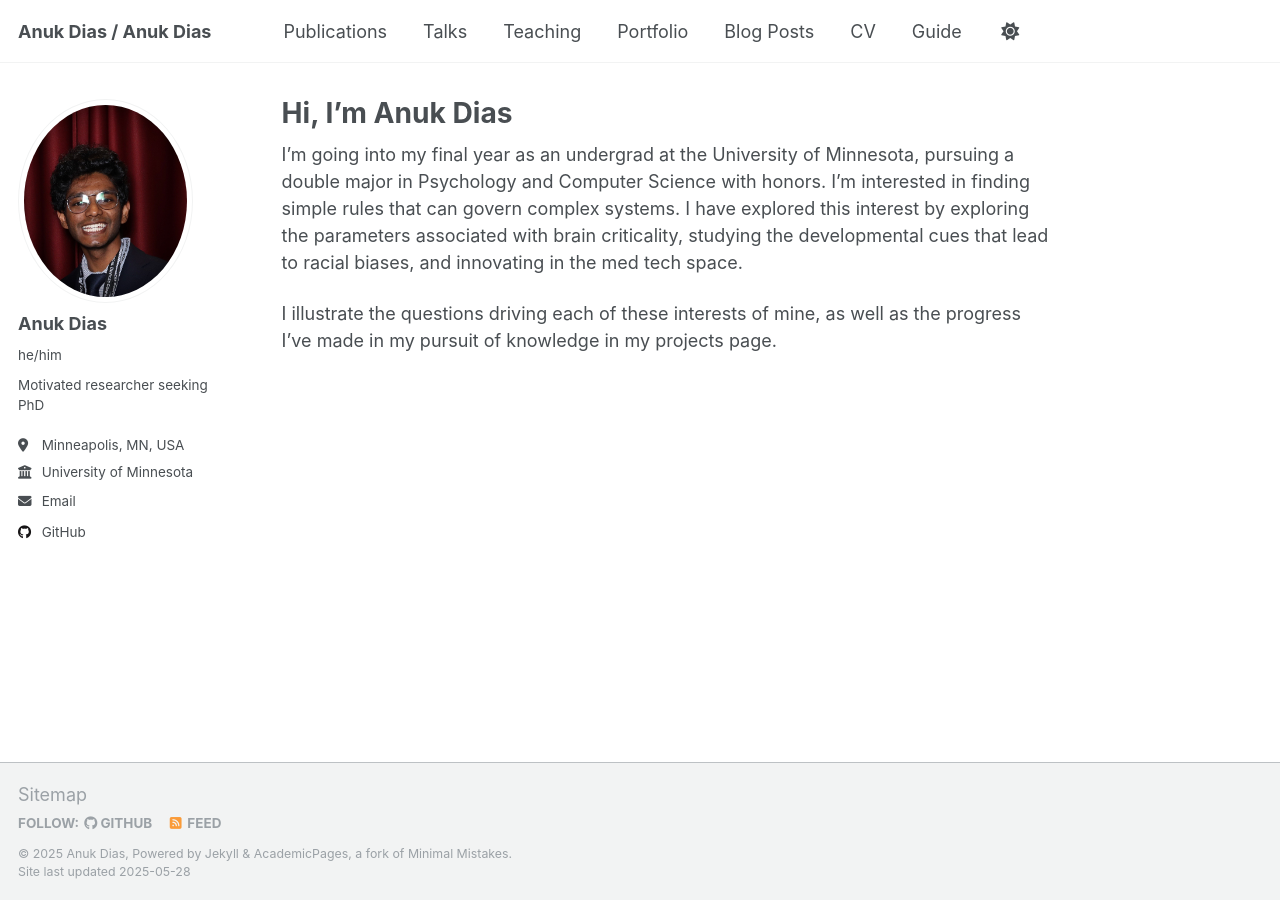
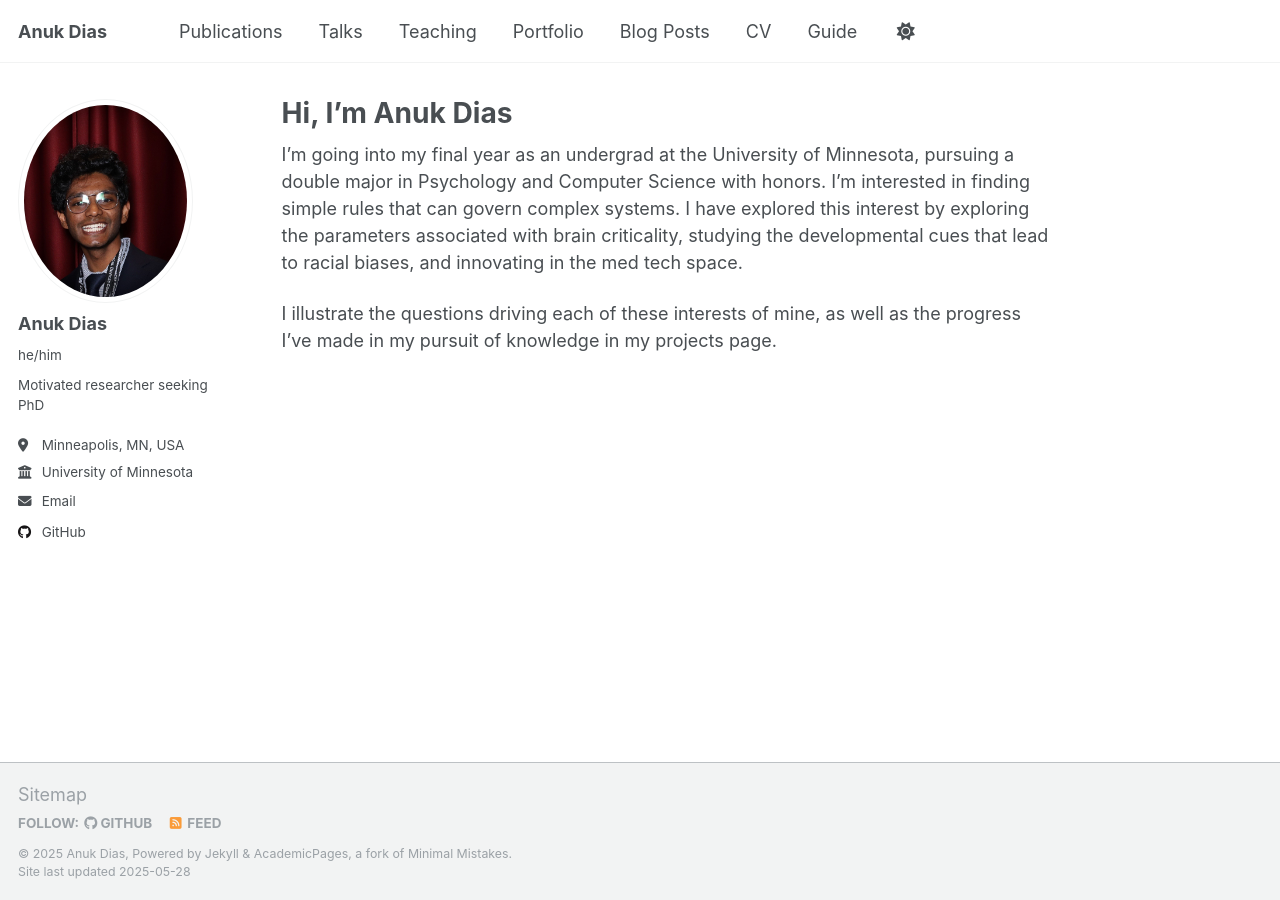
Before and after one commit to anukdias/anukdias.github.io, a Jekyll site: the page built from _pages/about.md, in a window 1280 px wide. Built offline with Jekyll 4.4.1, drawn with Linux system fonts in a browser that asks for light colours.

Commit message:
removed second title

```diff
--- a/_config.yml
+++ b/_config.yml
@@ -9,7 +9,7 @@
 # Basic Site Settings
 locale                   : "en-US"
 site_theme               : "default"
-title                    : "Anuk Dias / Anuk Dias"
+title                    : "Anuk Dias"
 title_separator          : "-"
 name                     : &name "Anuk Dias"
 description              : &description "personal description"
```
